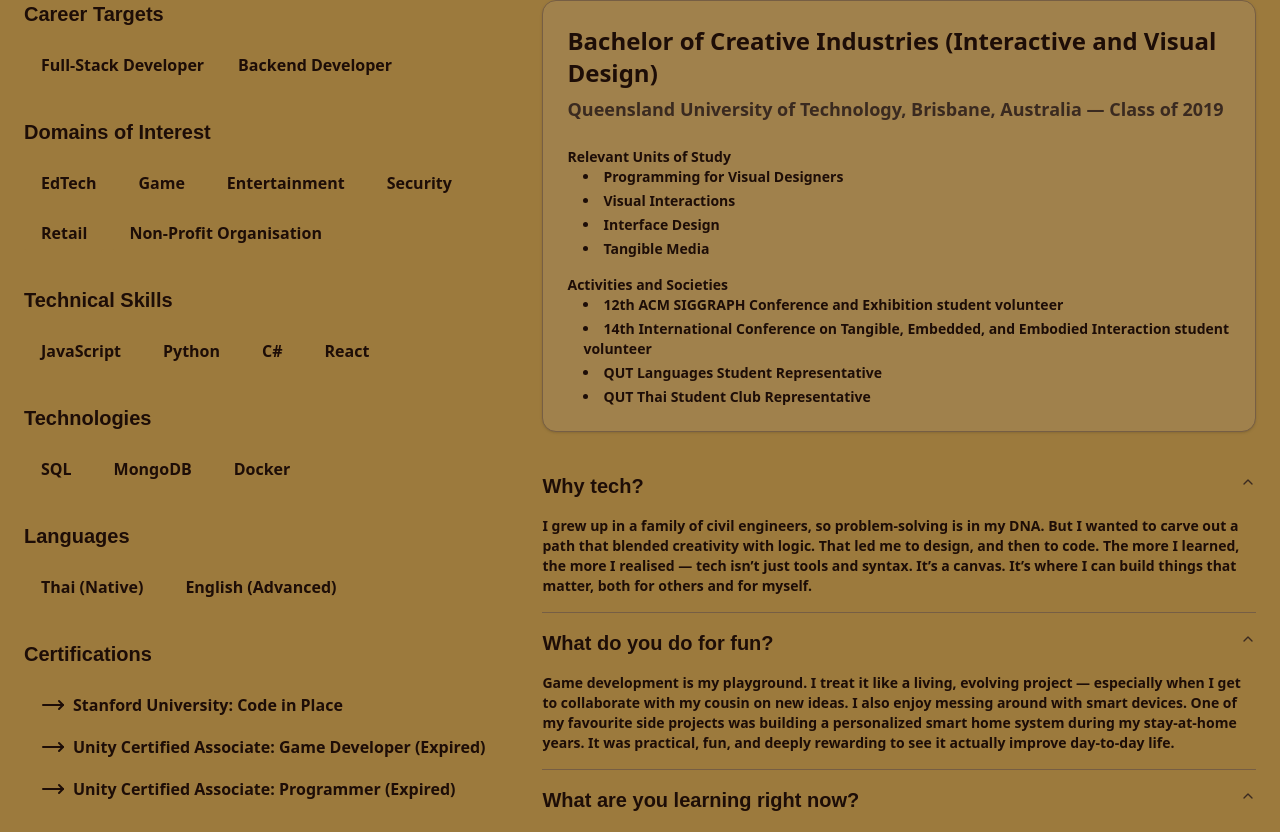
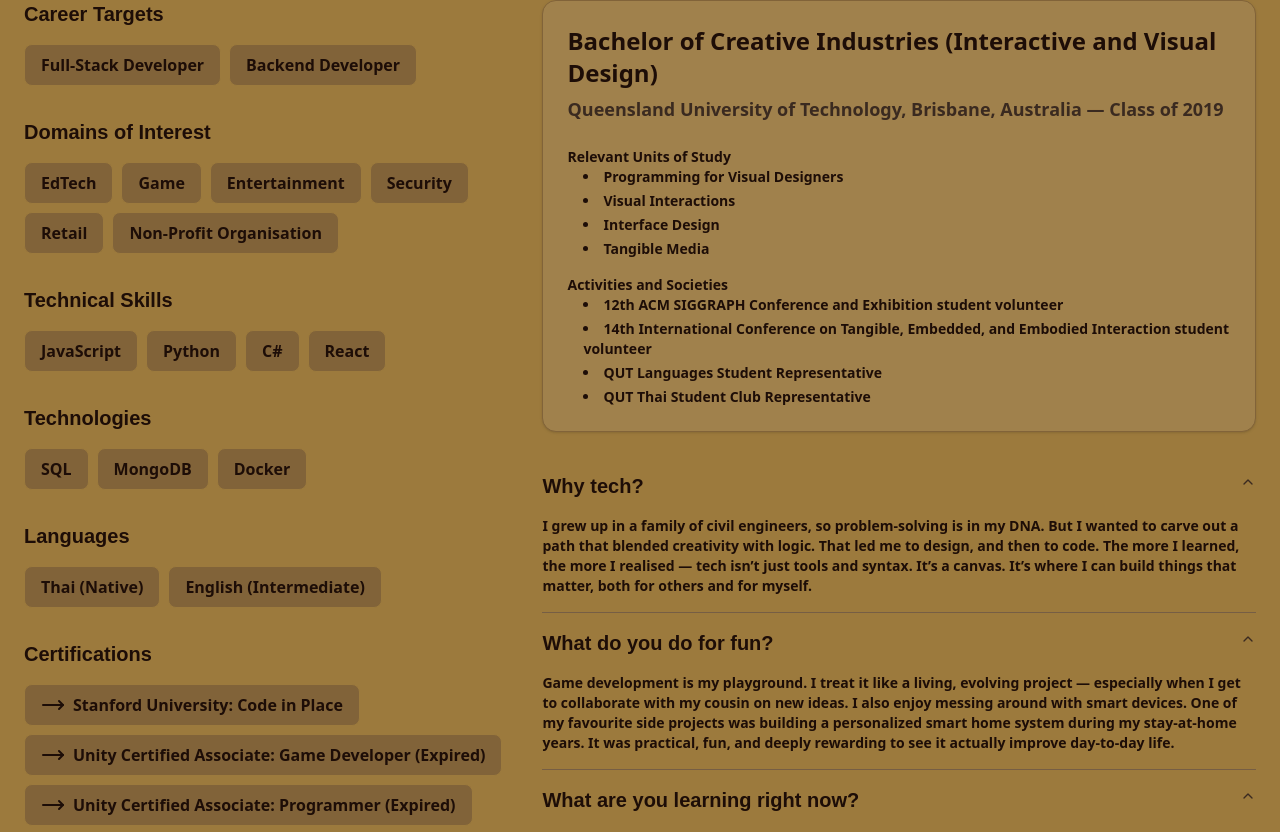
Before and after one commit to taemmyk/taemmyk-portfolio, a React (Vite) app: page /about in a window 1280 px wide. Shown: the part 768-1600 px from the top of the page. Built offline with nearby package versions, Linux system fonts and the light colour scheme; a web font is replaced by a local one.

Commit message:
style(about): updated styling

```diff
--- a/src/components/About.tsx
+++ b/src/components/About.tsx
@@ -30,7 +30,7 @@ const StyledButton: React.FC<StyledButtonProps> = ({
   return (
     <button
       onClick={onClick}
-      className={`relative overflow-hidden transition-all duration-300 group w-fit px-4 py-2 rounded-md border border-background flex items-center gap-x-2 whitespace-nowrap ${className}`}
+      className={`relative overflow-hidden transition-all duration-300 group w-fit px-4 py-2 bg-secondary rounded-md border border-background flex items-center gap-x-2 whitespace-nowrap ${className}`}
     >
       <div className="absolute inset-0 bg-muted z-0 transform scale-x-0 origin-left transition-transform duration-300 group-hover:scale-x-100" />
       {showArrow && <MoveRight className="relative z-5" />}{" "}
@@ -85,7 +85,7 @@ function About() {
       <div className="flex flex-col gap-y-10 lg:gap-x-10 lg:flex-row">
         <div className="w-full lg:w-[40%] flex flex-col gap-y-4">
           <h4 className="font-atma text-xl">Career Targets</h4>
-          <div className="flex">
+          <div className="flex flex-wrap gap-2">
             <StyledButton>Full-Stack Developer</StyledButton>
             <StyledButton>Backend Developer</StyledButton>
           </div>
@@ -114,10 +114,10 @@ function About() {
           <h4 className="font-atma text-xl pt-4">Languages</h4>
           <div className="flex flex-wrap gap-2">
             <StyledButton>Thai (Native)</StyledButton>
-            <StyledButton>English (Advanced) </StyledButton>
+            <StyledButton>English (Intermediate) </StyledButton>
           </div>
           <h4 className="font-atma text-xl pt-4">Certifications</h4>
-          <div className="">
+          <div className="flex-col space-y-2">
             <StyledButton
               onClick={() =>
                 openCredential(
@@ -154,7 +154,7 @@ function About() {
           </div>
         </div>
         <div className="w-full lg:w-[60%]">
-          <Card>
+          <Card className="border-secondary">
             <CardHeader>
               <CardTitle className="text-xl md:text-2xl">
                 Bachelor of Creative Industries (Interactive and Visual Design)
```
